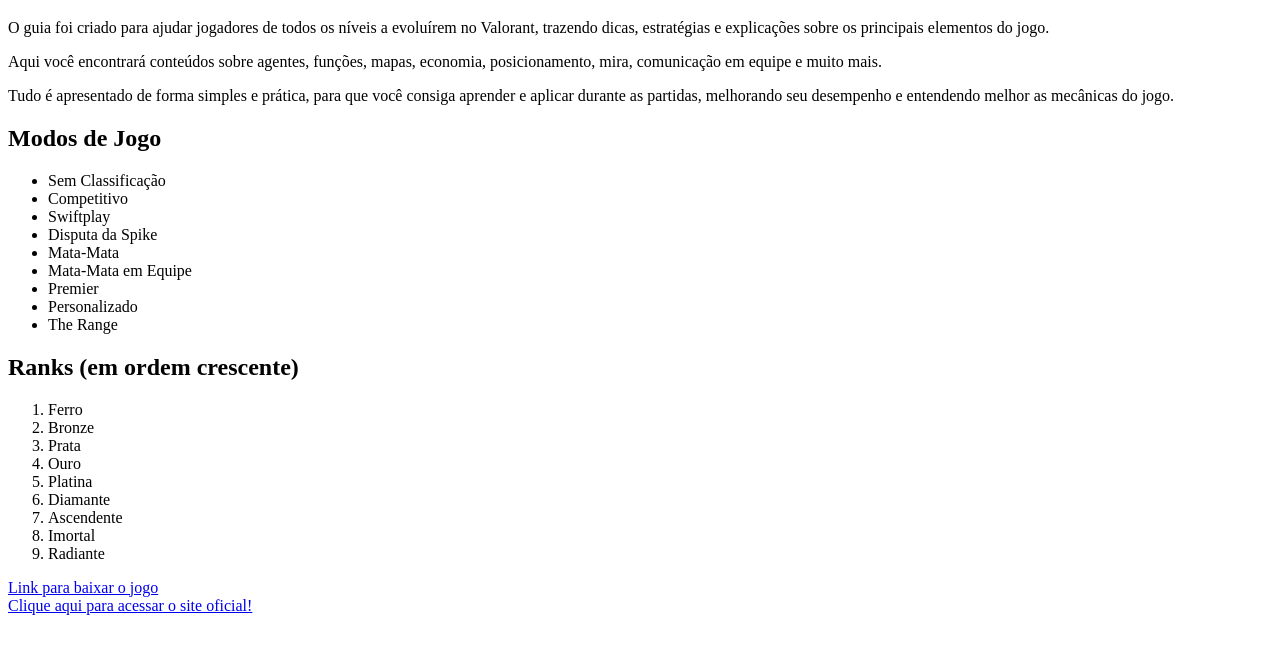
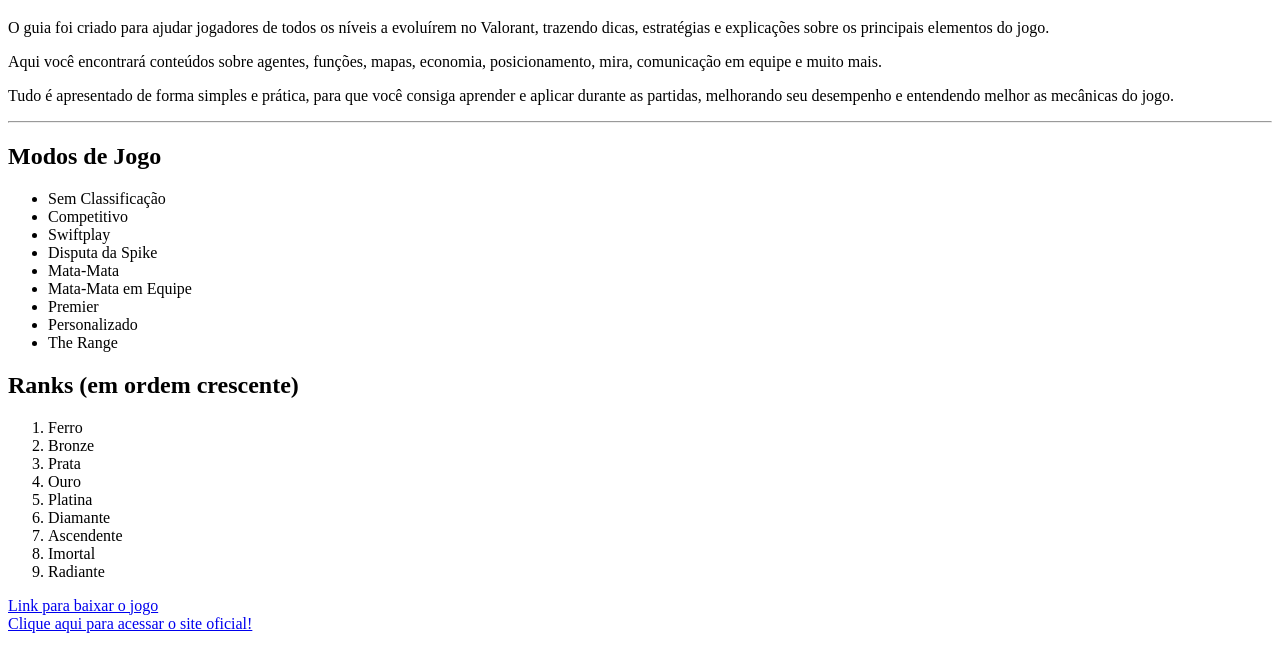
Before and after one commit to JulianaH17/Atividades_Renata, a plain HTML site: page index.html in a window 1280 px wide. Shown: the part 61-732 px from the top of the page. Drawn offline with Linux system fonts and the light colour scheme.

Commit message:
Organização do código com comentários

```diff
--- a/index.html
+++ b/index.html
@@ -12,6 +12,9 @@
     <p>Aqui você encontrará conteúdos sobre agentes, funções, mapas, economia, posicionamento, mira, comunicação em equipe e muito mais.</p>
     <p>Tudo é apresentado de forma simples e prática, para que você consiga aprender e aplicar durante as partidas, melhorando seu desempenho e entendendo melhor as mecânicas do jogo.</p>
 
+    <hr>
+
+    <!--Lista não ordenada-->
     <h2>Modos de Jogo</h2>
     <ul>
         <li>Sem Classificação</li>
@@ -25,6 +28,7 @@
         <li>The Range</li>
     </ul>
 
+    <!--Lista ordenada-->
     <h2>Ranks (em ordem crescente)</h2>
     <ol>
         <li>Ferro</li>
@@ -38,7 +42,9 @@
         <li>Radiante</li>
     </ol>
 
+    <!--Links-->
     <a href="https://playvalorant.com/en-us/download/">Link para baixar o jogo</a><br>
     <a href="https://playvalorant.com/pt-br/" target="_blank">Clique aqui para acessar o site oficial!</a>
+
 </body>
 </html>
```
